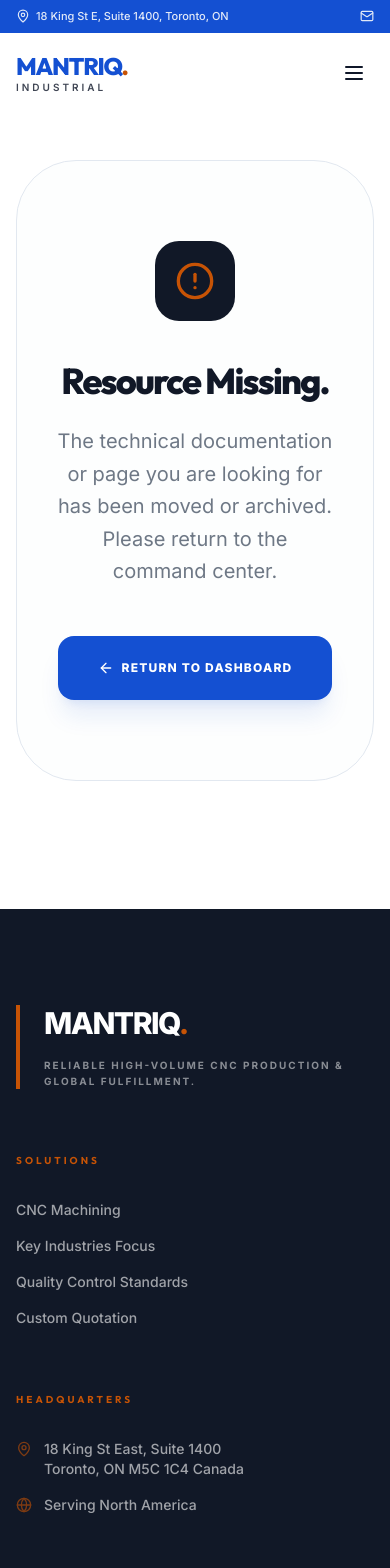
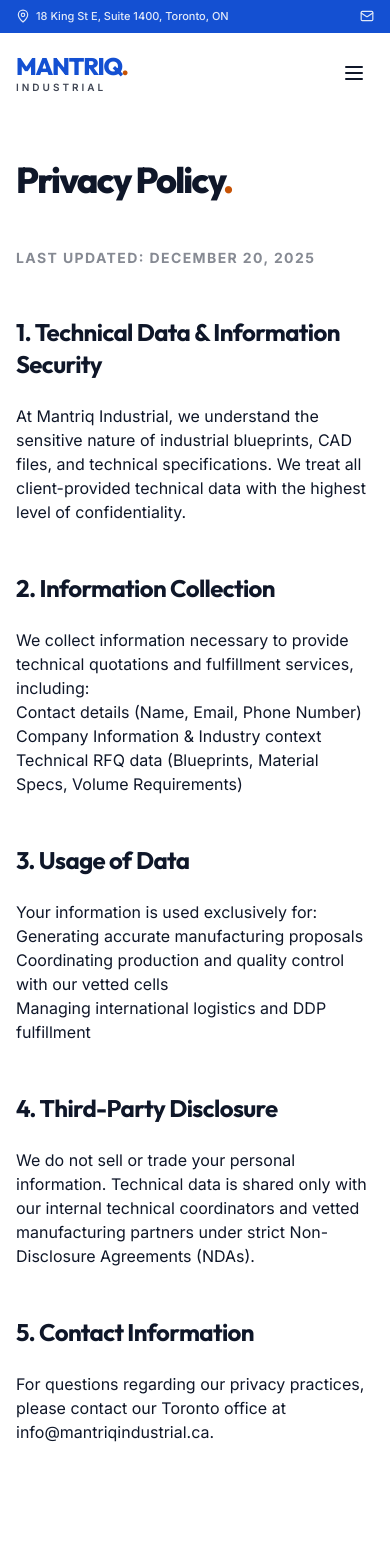
Before and after one commit to Hemishahuja/Mantriq-Industrial-Website, a React (Vite) app: page /privacy in a window 390 px wide. Shown: the top 1568 px of the page. Built offline with nearby package versions, Linux system fonts and the light colour scheme.

Commit message:
Minor GA4 tags changing

```diff
--- a/index.html
+++ b/index.html
@@ -8,17 +8,16 @@
     <link rel="preconnect" href="https://fonts.gstatic.com" crossorigin>
     <link href="https://fonts.googleapis.com/css2?family=Inter:wght@500;600;700;800&family=Source+Sans+Pro:wght@400;600;700&display=swap" rel="stylesheet">
     <title>Mantriq Industrial - Precision CNC Machining | Canada</title>
-    <!-- GA4 Placeholder -->
+    <!-- GA4 Integration (Uncomment and replace G-XXXXXXXXXX with your active tag) -->
+    <!--
+    <script async src="https://www.googletagmanager.com/gtag/js?id=G-XXXXXXXXXX"></script>
     <script>
       window.dataLayer = window.dataLayer || [];
       function gtag(){dataLayer.push(arguments);}
-      window.gtag = gtag;
+      gtag('js', new Date());
+      gtag('config', 'G-XXXXXXXXXX');
     </script>
-    <script async src="https://www.googletagmanager.com/gtag/js?id=G-PLACEHOLDER123"></script>
-    <script>
-      gtag('js', new Date());
-      gtag('config', 'G-PLACEHOLDER123');
-    </script>
+    -->
     <meta name="description" content="Leading Canadian supplier of high-quality precision CNC machined components. Serving automotive, aerospace, oil & gas, medical, construction and marine industries across Canada." />
     <meta name="author" content="Mantriq Industrial" />
 
--- a/src/App.tsx
+++ b/src/App.tsx
@@ -21,6 +21,8 @@ const BlogPage = lazy(() => import("./pages/BlogPage"));
 const BlogPostPage = lazy(() => import("./pages/BlogPostPage"));
 const QuotePage = lazy(() => import("./pages/QuotePage"));
 const ThankYouPage = lazy(() => import("./pages/ThankYouPage"));
+const PrivacyPolicy = lazy(() => import("./pages/PrivacyPolicy"));
+const TermsOfService = lazy(() => import("./pages/TermsOfService"));
 const NotFound = lazy(() => import("./pages/NotFound"));
 
 const queryClient = new QueryClient();
@@ -49,6 +51,8 @@ const App = () => (
               <Route path="/blog/:slug" element={<BlogPostPage />} />
               <Route path="/quote" element={<QuotePage />} />
               <Route path="/thank-you" element={<ThankYouPage />} />
+              <Route path="/privacy" element={<PrivacyPolicy />} />
+              <Route path="/terms" element={<TermsOfService />} />
               <Route path="*" element={<NotFound />} />
             </Routes>
           </Suspense>
--- a/src/components/Contact.tsx
+++ b/src/components/Contact.tsx
@@ -127,6 +127,31 @@ const Contact = () => {
           </form>
         </div>
       </div>
+      {/* Meet the Team Section */}
+      <div className="mt-40">
+        <div className="text-center mb-16">
+          <h4 className="text-xs font-bold uppercase tracking-[0.3em] text-primary mb-4">Points of Contact</h4>
+          <h5 className="text-3xl md:text-5xl font-extrabold text-spacecadet tracking-tighter">Meet Your Technical Leads<span className="text-primary">.</span></h5>
+        </div>
+
+        <div className="grid md:grid-cols-2 gap-10 max-w-5xl mx-auto">
+          {[
+            { name: "Hemish Ahuja", role: "Founder & Technical Director", initial: "HA", bio: "Available for high-level project strategy and technical fulfillment coordination across North America." },
+            { name: "Himanshu Loomba", role: "Chief Manufacturing Engineer", initial: "HL", bio: "Directing precision engineering protocols and ensuring zero-defect repeatability for all high-volume production lots." }
+          ].map((member, i) => (
+            <div key={i} className="bg-spacecadet p-12 rounded-[48px] text-white flex flex-col items-start group hover:bg-primary transition-colors duration-500">
+              <div className="w-16 h-16 bg-white/20 rounded-2xl flex items-center justify-center mb-8 border border-white/20 text-xl font-black text-white group-hover:bg-white group-hover:text-primary transition-all">
+                {member.initial}
+              </div>
+              <h4 className="text-2xl font-extrabold mb-2 tracking-tight">{member.name}</h4>
+              <p className="text-accent text-[10px] font-black uppercase tracking-widest mb-6">{member.role}</p>
+              <p className="text-white/80 text-sm leading-relaxed transition-colors">
+                {member.bio}
+              </p>
+            </div>
+          ))}
+        </div>
+      </div>
     </div>
   );
 };
--- a/src/pages/FAQPage.tsx
+++ b/src/pages/FAQPage.tsx
@@ -6,7 +6,7 @@ import { Link } from "react-router-dom";
 import { HelpCircle, ArrowRight } from "lucide-react";
 
 const faqs = [
-  { q: "What are your typical lead times?", a: "Most production orders deliver in 4-8 weeks. We provide a firm technical ETA upon PO confirmation." },
+  { q: "What are your typical lead times?", a: "Most production orders deliver in 7-8 weeks. We provide a firm technical ETA upon PO confirmation." },
   { q: "What is your Minimum Order Quantity (MOQ)?", a: "We specialize in volume production. Our standard MOQ is 1,000 units per line item to maintain efficiency." },
   { q: "What tolerances do you support?", a: "We specialize in standard industrial tolerances (±0.005\" / ±0.1mm). We typically decline ultra-precision work requiring tighter than ±0.0005\"." },
   { q: "Where is the manufacturing located?", a: "Production is handled at our technically vetted high-volume cells in India, with technical coordination and support from our Toronto office." },
--- /dev/null
+++ b/src/pages/PrivacyPolicy.tsx
@@ -0,0 +1,62 @@
+import Header from "@/components/Header";
+import Footer from "@/components/Footer";
+import SEO from "@/components/SEO";
+
+const PrivacyPolicy = () => {
+    return (
+        <div className="min-h-screen bg-white">
+            <SEO
+                title="Privacy Policy | Mantriq Industrial"
+                description="Our commitment to protecting your technical data and business information."
+            />
+            <Header />
+            <main className="pt-40 pb-24">
+                <div className="container mx-auto px-4">
+                    <div className="max-w-4xl mx-auto prose prose-slate prose-headings:text-spacecadet prose-headings:font-extrabold prose-p:text-slate-text prose-p:opacity-80">
+                        <h1 className="text-4xl md:text-6xl font-extrabold tracking-tighter mb-12">Privacy Policy<span className="text-accent">.</span></h1>
+
+                        <p className="text-sm font-bold opacity-50 uppercase tracking-widest mb-12">Last Updated: December 20, 2025</p>
+
+                        <section className="mb-12">
+                            <h2 className="text-2xl font-bold mb-6 tracking-tight">1. Technical Data & Information Security</h2>
+                            <p>At Mantriq Industrial, we understand the sensitive nature of industrial blueprints, CAD files, and technical specifications. We treat all client-provided technical data with the highest level of confidentiality.</p>
+                        </section>
+
+                        <section className="mb-12">
+                            <h2 className="text-2xl font-bold mb-6 tracking-tight">2. Information Collection</h2>
+                            <p>We collect information necessary to provide technical quotations and fulfillment services, including:</p>
+                            <ul>
+                                <li>Contact details (Name, Email, Phone Number)</li>
+                                <li>Company Information & Industry context</li>
+                                <li>Technical RFQ data (Blueprints, Material Specs, Volume Requirements)</li>
+                            </ul>
+                        </section>
+
+                        <section className="mb-12">
+                            <h2 className="text-2xl font-bold mb-6 tracking-tight">3. Usage of Data</h2>
+                            <p>Your information is used exclusively for:</p>
+                            <ul>
+                                <li>Generating accurate manufacturing proposals</li>
+                                <li>Coordinating production and quality control with our vetted cells</li>
+                                <li>Managing international logistics and DDP fulfillment</li>
+                            </ul>
+                        </section>
+
+                        <section className="mb-12">
+                            <h2 className="text-2xl font-bold mb-6 tracking-tight">4. Third-Party Disclosure</h2>
+                            <p>We do not sell or trade your personal information. Technical data is shared only with our internal technical coordinators and vetted manufacturing partners under strict Non-Disclosure Agreements (NDAs).</p>
+                        </section>
+
+                        <section className="mb-12">
+                            <h2 className="text-2xl font-bold mb-6 tracking-tight">5. Contact Information</h2>
+                            <p>For questions regarding our privacy practices, please contact our Toronto office at info@mantriqindustrial.ca.</p>
+                        </section>
+                    </div>
+                </div>
+            </main>
+            <Footer />
+        </div>
+    );
+};
+
+export default PrivacyPolicy;
--- /dev/null
+++ b/src/pages/TermsOfService.tsx
@@ -0,0 +1,52 @@
+import Header from "@/components/Header";
+import Footer from "@/components/Footer";
+import SEO from "@/components/SEO";
+
+const TermsOfService = () => {
+    return (
+        <div className="min-h-screen bg-white">
+            <SEO
+                title="Terms of Service | Mantriq Industrial"
+                description="Standard terms and conditions for industrial procurement and technical coordination."
+            />
+            <Header />
+            <main className="pt-40 pb-24">
+                <div className="container mx-auto px-4">
+                    <div className="max-w-4xl mx-auto prose prose-slate prose-headings:text-spacecadet prose-headings:font-extrabold prose-p:text-slate-text prose-p:opacity-80">
+                        <h1 className="text-4xl md:text-6xl font-extrabold tracking-tighter mb-12">Terms of Service<span className="text-accent">.</span></h1>
+
+                        <p className="text-sm font-bold opacity-50 uppercase tracking-widest mb-12">Last Updated: December 20, 2025</p>
+
+                        <section className="mb-12">
+                            <h2 className="text-2xl font-bold mb-6 tracking-tight">1. Services & Scope</h2>
+                            <p>Mantriq Industrial provides technical coordination, manufacturing management, and international logistics services. All services are governed by these terms and any subsequent technical Purchase Orders (POs).</p>
+                        </section>
+
+                        <section className="mb-12">
+                            <h2 className="text-2xl font-bold mb-6 tracking-tight">2. Technical Specifications</h2>
+                            <p>Clients are responsables for the accuracy of provided blueprints and material specifications. We manufacture according to the confirmed "Golden Print" agreed upon during the RFQ process.</p>
+                        </section>
+
+                        <section className="mb-12">
+                            <h2 className="text-2xl font-bold mb-6 tracking-tight">3. Quotations & Validity</h2>
+                            <p>Manufacturing quotes are typically valid for 15 days due to fluctuations in raw material pricing and international freight costs, unless otherwise stated in writing.</p>
+                        </section>
+
+                        <section className="mb-12">
+                            <h2 className="text-2xl font-bold mb-6 tracking-tight">4. Quality & Rejection</h2>
+                            <p>All claims regarding dimensional non-conformity must be submitted within 15 days of receipt of goods at the delivery dock. Claims must be accompanied by detailed inspection reports.</p>
+                        </section>
+
+                        <section className="mb-12">
+                            <h2 className="text-2xl font-bold mb-6 tracking-tight">5. Limitation of Liability</h2>
+                            <p>Mantriq Industrial's liability for any order is limited to the cost of the replacement parts or a refund of the invoice amount for the non-conforming items.</p>
+                        </section>
+                    </div>
+                </div>
+            </main>
+            <Footer />
+        </div>
+    );
+};
+
+export default TermsOfService;
```
